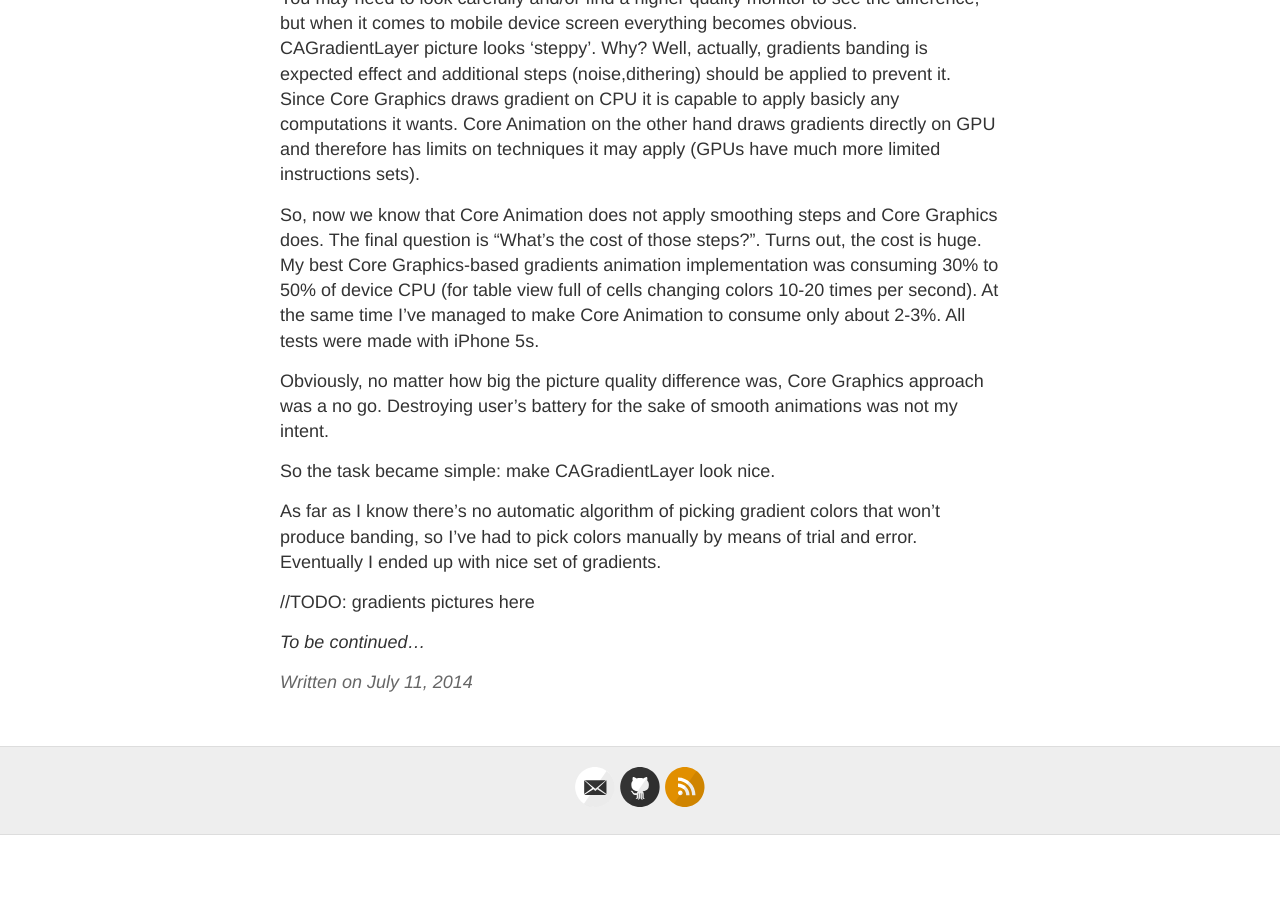
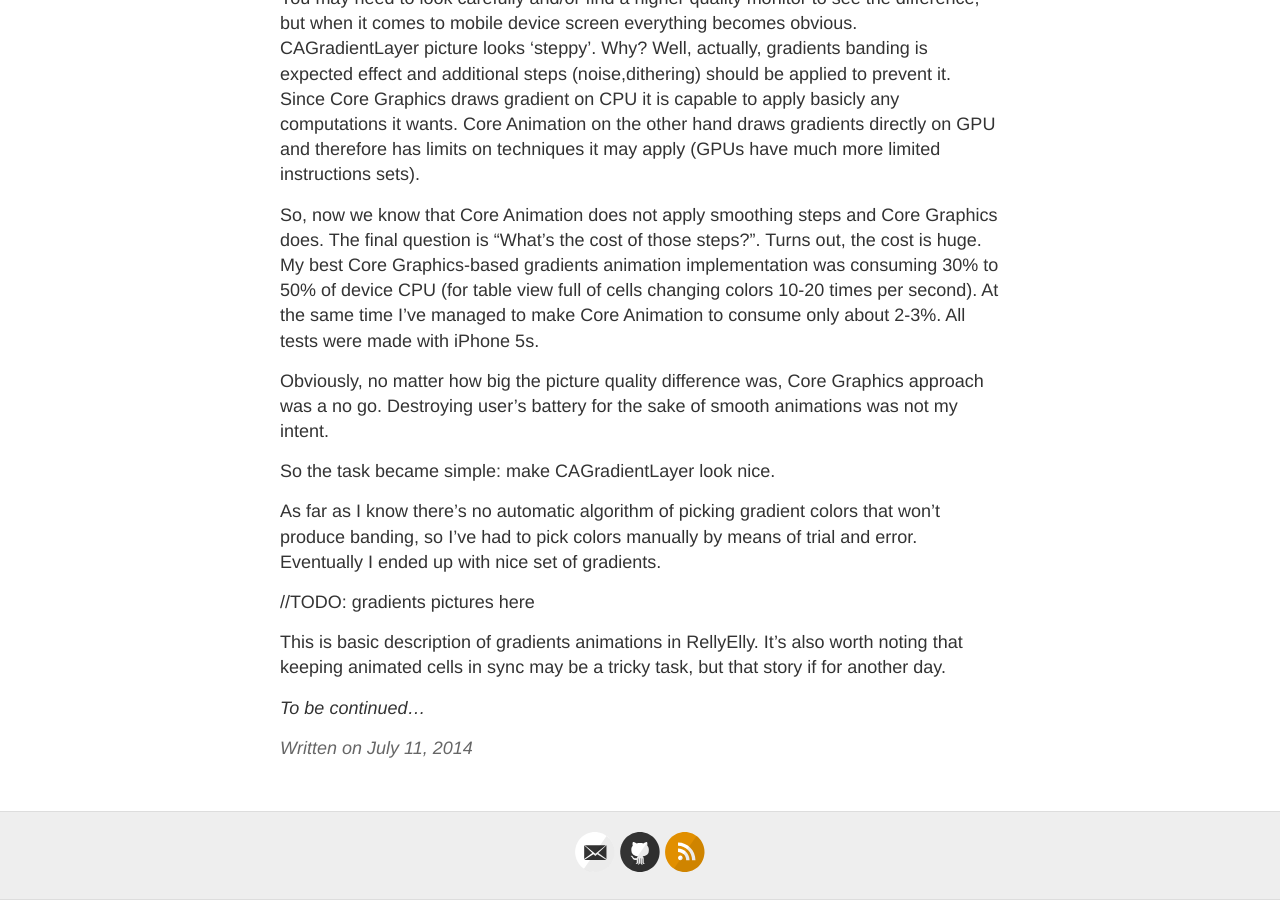
Before and after one commit to golopupinsky/golopupinsky.github.io, a Jekyll site: the page built from _posts/2014-7-11-Relly-Elly-IOS.md, in a window 1280 px wide and 900 px high, scrolled down 3308 px. Built offline with Jekyll 4.4.1, drawn with Linux system fonts in a browser that asks for light colours; before the commit the page ends 4143 px from its top, so only the background shows below that.

Commit message:
RellyEllyIos: addition

```diff
--- a/_posts/2014-7-11-Relly-Elly-IOS.md
+++ b/_posts/2014-7-11-Relly-Elly-IOS.md
@@ -128,6 +128,8 @@ As far as I know there's no automatic algorithm of picking gradient colors that
 
 //TODO: gradients pictures here
 
+This is basic description of gradients animations in RellyElly. It's also worth noting that keeping animated cells in sync may be a tricky task, but that story if for another day.
+
 
 
 *To be continued...*
```
